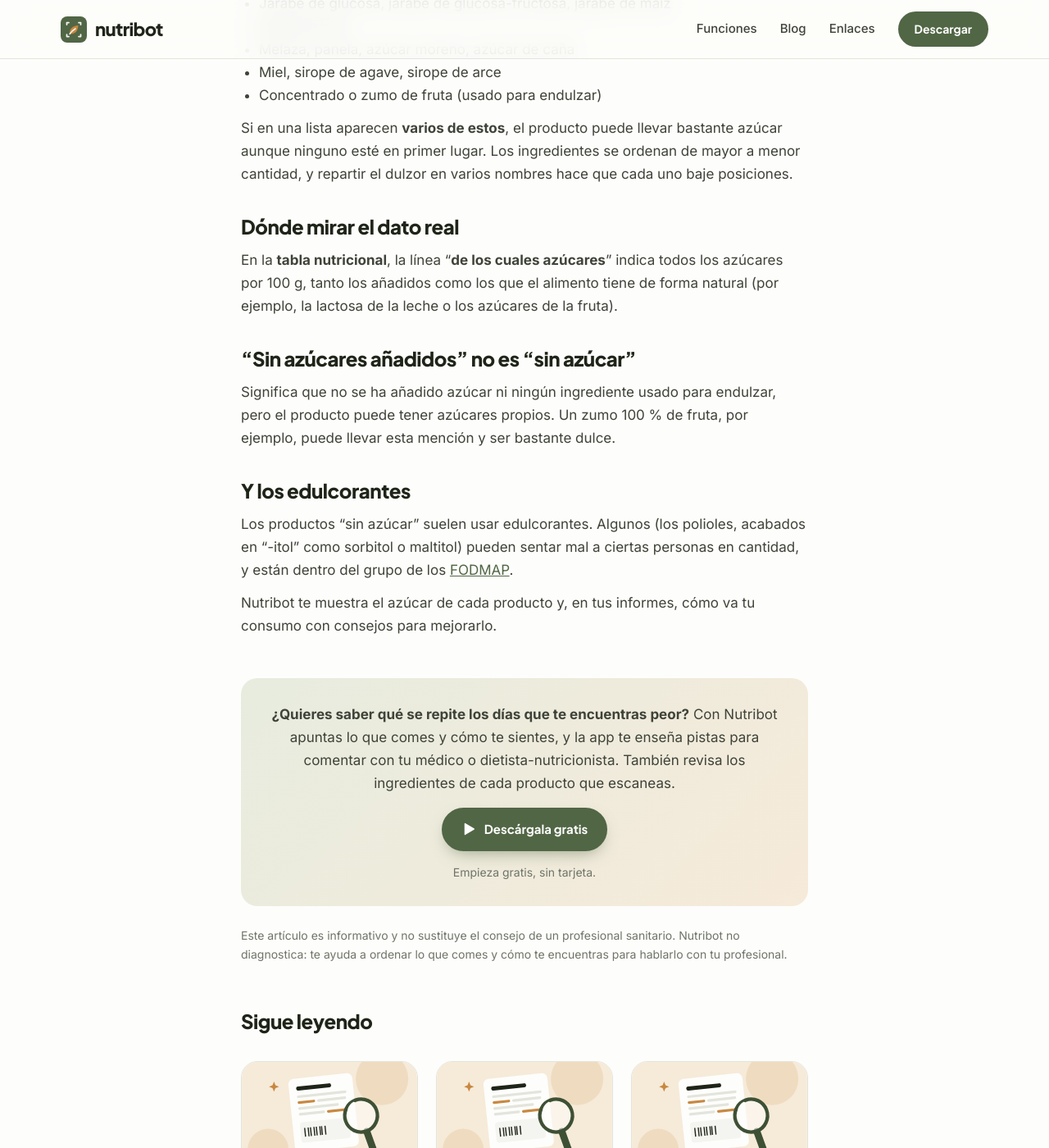
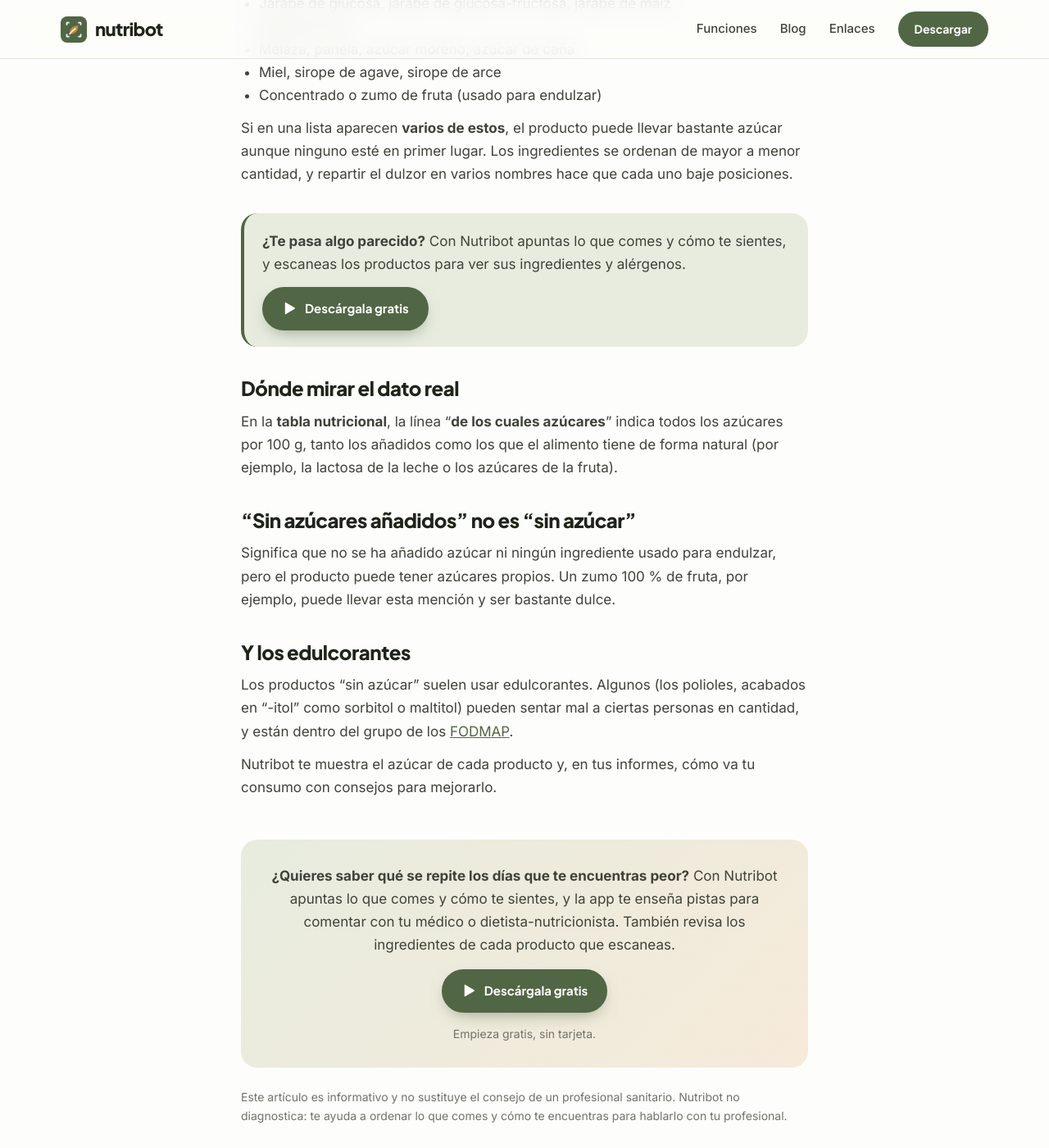
Before and after one commit to ferrodvilla-sys/nutribot-web, a Jekyll site: the page built from _posts/2026-10-10-nombres-del-azucar.md, in a window 1280 px wide and 1400 px high, scrolled down 884 px. Shown: the whole window at 82% size. Built offline with Jekyll 4.4.1, drawn with Linux system fonts in a browser that asks for light colours.

Commit message:
Blog: aviso de descarga a mitad de cada artículo
Mucha gente no llega al final del artículo. Se añade un aviso corto
con el botón de Google Play (y el QR en ordenador) antes del apartado
del medio, en todos los artículos con 3 apartados o más.
utm_campaign=blog-mitad para medirlo en Google Play.

Co-Authored-By: Claude Opus 5.5 (1M context) <noreply@anthropic.com>
Claude-Session: https://claude.ai/code/session_01SjwGzCkhsWBSAircgmVi2Y

```diff
--- /dev/null
+++ b/_includes/cta-mitad.html
@@ -0,0 +1,10 @@
+{% comment %}
+Aviso corto a mitad de artículo (mucha gente no llega al final). Sin precios ni días de prueba.
+utm_campaign=blog-mitad para ver en Google Play cuántas descargas vienen de aquí.
+{% endcomment %}
+{% capture play %}{{ site.play_store_url }}&referrer=utm_source%3Dnutribot.eu%26utm_medium%3Dweb%26utm_campaign%3Dblog-mitad{% endcapture %}
+<aside class="mid-cta">
+  <p><strong>¿Te pasa algo parecido?</strong> Con Nutribot apuntas lo que comes y cómo te sientes, y escaneas los productos para ver sus ingredientes y alérgenos.</p>
+  <a class="btn" href="{{ play }}">{% include icon.html name="play" %}Descárgala gratis</a>
+  {% include qr-play.html %}
+</aside>
--- a/_layouts/post.html
+++ b/_layouts/post.html
@@ -8,8 +8,10 @@ layout: default
   {% if page.description %}<p class="lead">{{ page.description }}</p>{% endif %}
   {% if page.etiquetas %}<p class="tag-list">{% for e in page.etiquetas %}{% assign et = site.etiquetas | where: "slug", e | first %}{% if et %}<a class="tag" href="{{ et.url | relative_url }}">{{ et.nombre }}</a>{% endif %}{% endfor %}</p>{% endif %}
   {% if t.imagen %}<img class="post-banner" src="{{ t.imagen | relative_url }}" alt="" width="600" height="340">{% endif %}
+  {% comment %}Aviso de descarga antes del apartado (h2) del medio. Solo en artículos con 3 apartados o más.{% endcomment %}
+  {% assign trozos = content | split: "<h2" %}{% assign n_h2 = trozos.size | minus: 1 %}
   <div class="post-body">
-    {{ content }}
+    {% if n_h2 >= 3 %}{% assign mitad = n_h2 | plus: 1 | divided_by: 2 | plus: 1 %}{% for t in trozos %}{% if forloop.first %}{{ t }}{% else %}{% if forloop.index == mitad %}{% include cta-mitad.html %}{% endif %}<h2{{ t }}{% endif %}{% endfor %}{% else %}{{ content }}{% endif %}
   </div>
 
   {% if page.medico %}
--- a/assets/css/style.css
+++ b/assets/css/style.css
@@ -360,3 +360,8 @@ svg.fill { fill: currentColor; stroke: none; }
   .hero .qr-play, .cta-copy .qr-play { margin-left: 0; }
   .cta-copy .qr-play p, .cta-copy .qr-play strong { color: inherit; opacity: .92; }
 }
+
+/* Aviso de descarga a mitad de artículo */
+.mid-cta { margin: 34px 0; padding: 20px 22px; border-radius: var(--radius); background: var(--primary-soft); border-left: 4px solid var(--primary); }
+.mid-cta p { margin: 0 0 14px; }
+.mid-cta .qr-play { margin-left: 0; }
```
